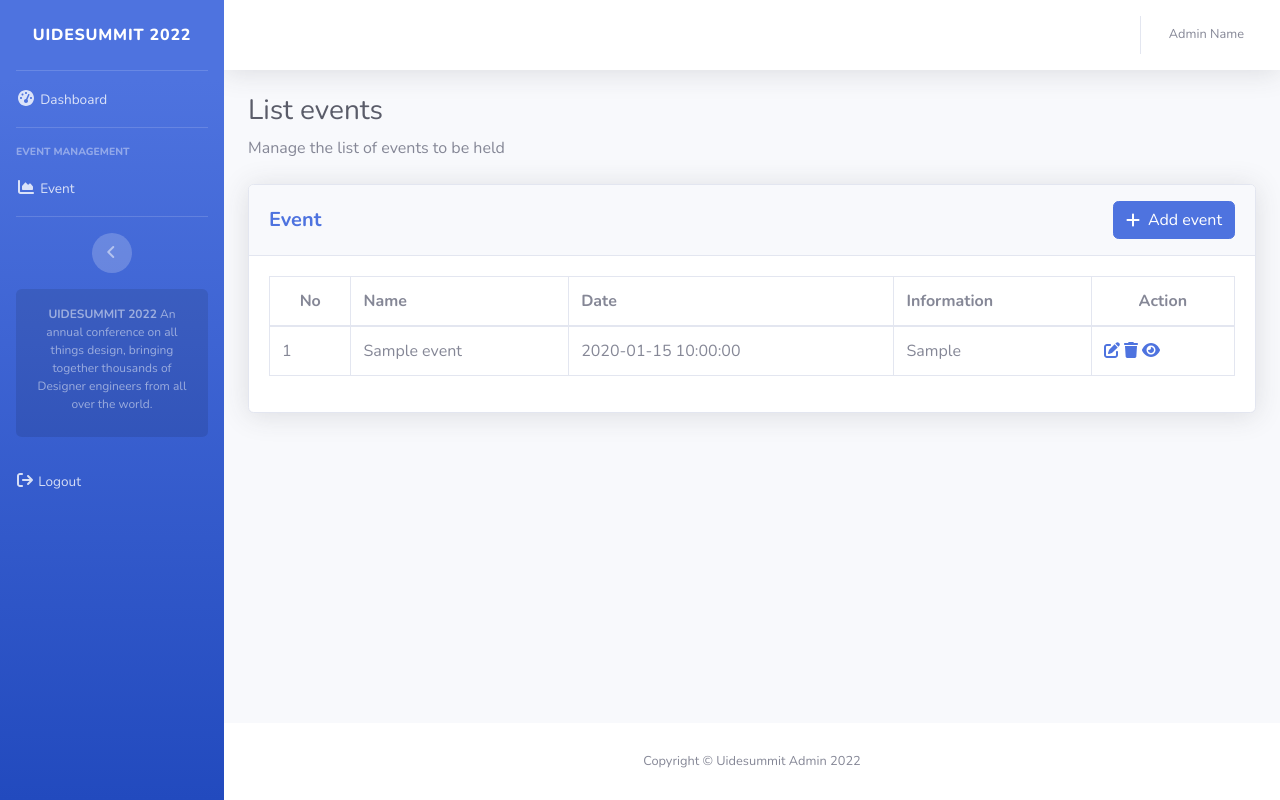
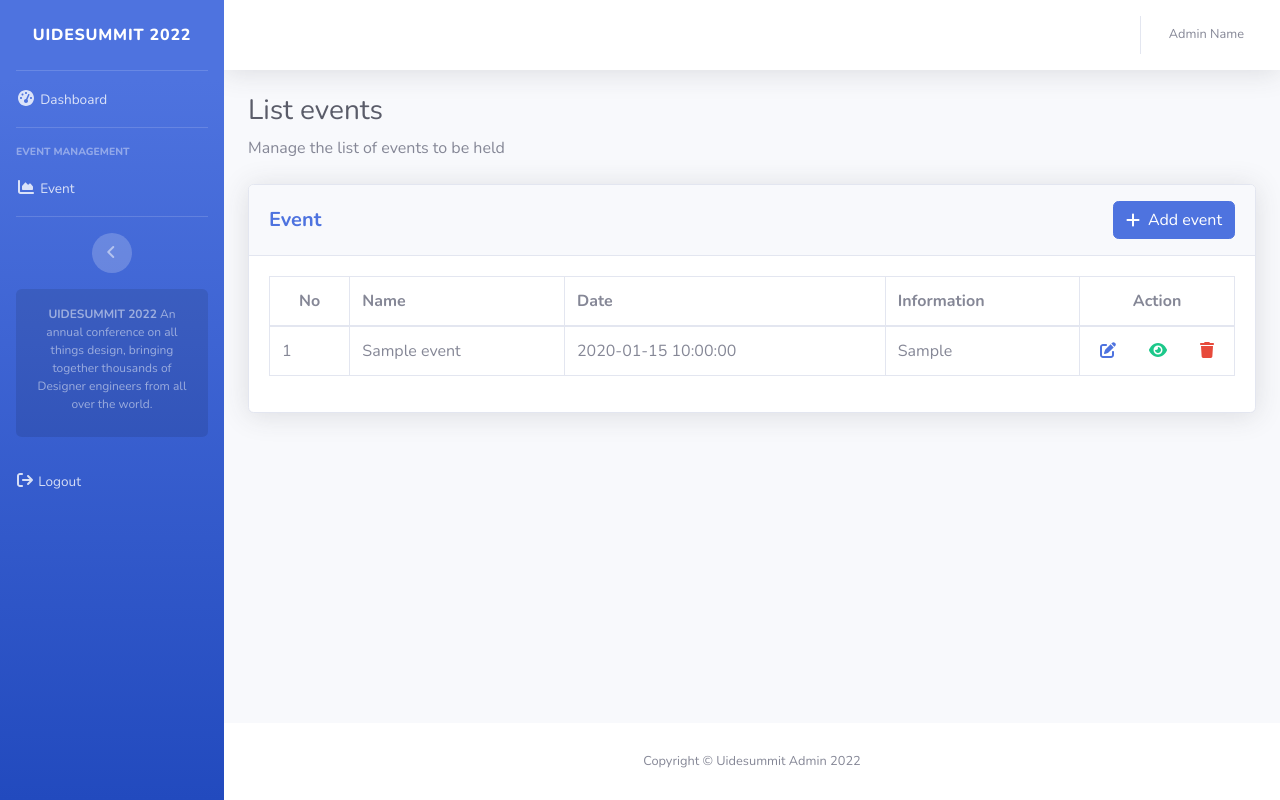
Before and after one commit to roziqinkhoeru/uidesummit, a CodeIgniter 4 app: template app/Views/admin/event.php in a window 1280 px wide. Run offline with PHP 8.4 and a stand-in for CodeIgniter, Linux system fonts and the light colour scheme; the template is opened without the code that fills it: most values are stand-ins (such as "Sample title", 1, 10 or a date in 2020); some libraries are stand-ins or nearby versions.

Commit message:
Update event tabel view

```diff
--- a/app/Views/admin/event.php
+++ b/app/Views/admin/event.php
@@ -41,9 +41,11 @@
                                 <td><?= $event['information_event']; ?>
                                 </td>
                                 <td>
-                                    <a href="/event/editEvent/<?= $event['id_event']; ?>"><i class="fa-solid fa-pen-to-square"></i></a>
-                                    <a href="/event/deleteEvent/<?= $event['id_event']; ?>"><i class="fa-solid fa-trash"></i></a>
-                                    <a href="/event/viewRegistrantEvent/<?= $event['id_event']; ?>"><i class="fa-solid fa-eye"></i></a>
+                                    <div class="d-flex align-items-center justify-content-between px-2 w-100">
+                                        <a href="/event/editEvent/<?= $event['id_event']; ?>"><i class="fa-solid fa-pen-to-square text-primary"></i></a>
+                                        <a href="/event/viewRegistrantEvent/<?= $event['id_event']; ?>"><i class="fa-solid fa-eye text-success"></i></a>
+                                        <a href="/event/deleteEvent/<?= $event['id_event']; ?>"><i class="fa-solid fa-trash text-danger"></i></a>
+                                    </div>
                                 </td>
                             </tr>
                         <?php endforeach; ?>
```
